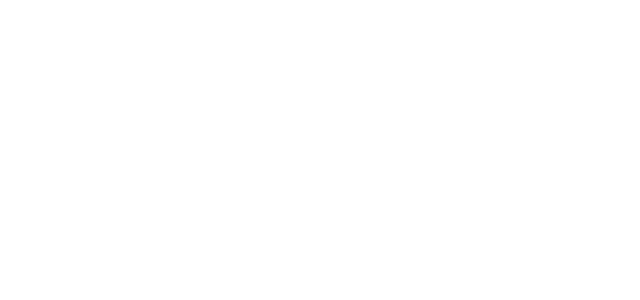
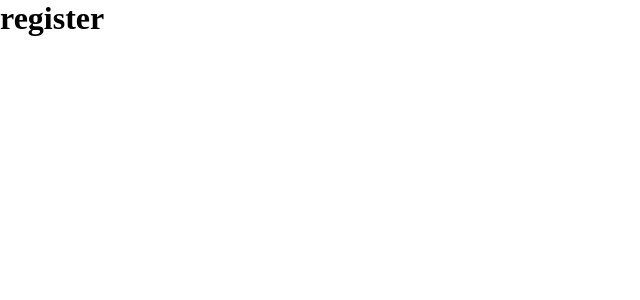
Before and after one commit to zinza-d2-training/thanhpc-react, a React (Create React App) app: page /register in a window 1280 px wide. Before the commit this address had no page. Shown: the top 300 px of the page, without its empty margins (0-640 px from the left). Built offline with nearby package versions, Linux system fonts and the light colour scheme.

Commit message:
implement registration

```diff
--- a/src/App.tsx
+++ b/src/App.tsx
@@ -1,10 +1,11 @@
 import Layout from './theme/layout';
 
 import { Routes, Route, BrowserRouter } from 'react-router-dom';
-import Login from './pages/Login/Login';
-import Home from './pages/Home/Home';
-import User from './pages/User/User';
-import ForgotPassword from './pages/ForgotPassword/ForgotPassword';
+import { Login } from './pages/Login/Login';
+import { Home } from './pages/Home/Home';
+import { User } from './pages/User/User';
+import { ForgotPassword } from './pages/ForgotPassword/ForgotPassword';
+import { Register } from './pages/Register/Register';
 
 function App() {
   return (
@@ -12,10 +13,11 @@
       <Layout>
         <BrowserRouter>
           <Routes>
-            <Route path="/login" element={<Login />}></Route>
             <Route path="/forgot-password" element={<ForgotPassword />}></Route>
             <Route path="/" element={<Home />}></Route>
             <Route path="/user" element={<User />}></Route>
+            <Route path="/login" element={<Login />}></Route>
+            <Route path="/register" element={<Register />}></Route>
           </Routes>
         </BrowserRouter>
       </Layout>
--- a/src/pages/ForgotPassword/ForgotPassword.tsx
+++ b/src/pages/ForgotPassword/ForgotPassword.tsx
@@ -16,7 +16,7 @@
 import { CustomButton } from '../../components/CustomButton';
 import { useClock } from '../../hooks/useClock';
 
-const ForgotPassword = () => {
+export const ForgotPassword = () => {
   const [otp, setOtp] = useState<string>('');
   const [isShowResendOtp, setIsShowResendOtp] = useState<boolean>(false);
   const { time, setTime } = useClock({ hours: 0, minutes: 0, seconds: 0 });
@@ -274,4 +274,3 @@
     </Grid>
   );
 };
-export default ForgotPassword;
--- a/src/pages/Home/Home.tsx
+++ b/src/pages/Home/Home.tsx
@@ -1,4 +1,3 @@
-const Home = () => {
+export const Home = () => {
   return <h1>home</h1>;
 };
-export default Home;
--- a/src/pages/Login/Login.tsx
+++ b/src/pages/Login/Login.tsx
@@ -19,7 +19,7 @@
 import { loginSelector, loginAsync } from '../../features/login/loginSlice';
 import { User } from '../../models/User';
 
-const Login = () => {
+export const Login = () => {
   const {
     formState: { errors, isValid },
     control,
@@ -166,6 +166,8 @@
                 </Typography>
                 <Button
                   fullWidth
+                  component={Link}
+                  to={'/register'}
                   sx={{
                     color: colors.green['400'],
                     height: '50px',
@@ -186,4 +188,3 @@
     </Grid>
   ) : null;
 };
-export default Login;
--- /dev/null
+++ b/src/pages/Register/Register.tsx
@@ -0,0 +1,3 @@
+export const Register = () => {
+  return <h1>register</h1>;
+};
--- a/src/pages/User/User.tsx
+++ b/src/pages/User/User.tsx
@@ -3,7 +3,7 @@
 import { useAppSelector } from '../../store/hooks';
 import { loginSelector } from '../../features/login/loginSlice';
 
-const User = () => {
+export const User = () => {
   const login_selector = useAppSelector(loginSelector);
 
   return login_selector.response?.data?.token ? (
@@ -12,4 +12,3 @@
     <Navigate to="/login" />
   );
 };
-export default User;
```
